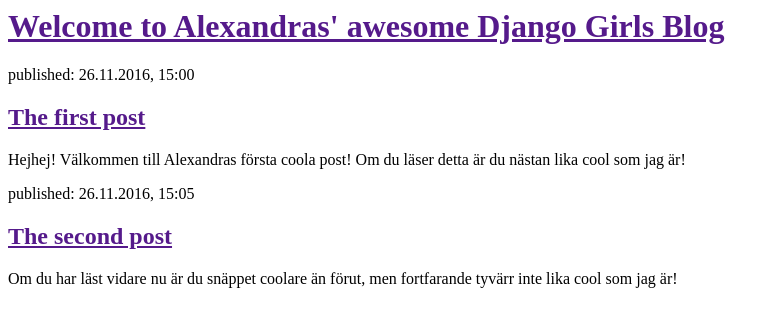
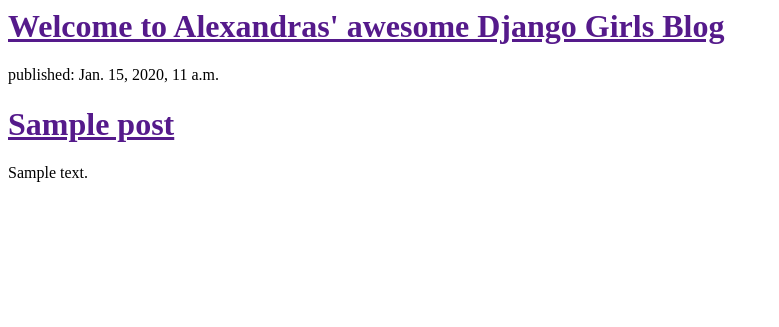
Before and after one commit to Alexandrahagg/my-first-blog, a Django app: template blog/templates/blog/post_list.html in a window 1280 px wide. Shown: the top 327 px of the page, without its empty margins (0-779 px from the left). Run offline with Django 3.2, Linux system fonts and the light colour scheme; the template is opened without the code that fills it: values that come from a table or form of the project are taken from there, others are empty; tables that the repository leaves empty hold one stand-in row (values such as "Sample post").

Commit message:
Modified templates to display posts from database.

```diff
--- a/blog/models.py
+++ b/blog/models.py
@@ -11,7 +11,7 @@
 
 
     def publish(self):
-        self.published_date = timezone.now()
+        self.publiched_date = timezone.now()
         self.save()
 
     def __str__(self):
--- a/blog/templates/blog/post_list.html
+++ b/blog/templates/blog/post_list.html
@@ -9,23 +9,16 @@
 			<h1><a href="">Welcome to Alexandras' awesome Django Girls Blog</a></h1>
 		</div>
 
-		<div>
-			<p>published: 26.11.2016, 15:00</p>
-			<h2><a href="">The first post</a></h2>
-			<p>Hejhej! Välkommen till Alexandras första coola post! Om du läser detta är du nästan lika cool som jag är!</p>
+		{% for post in posts %}
 
-		</div>
+			<div>
+				<p>published: {{ post.publiched_date}}</p>
+				<h1><a href="">{{ post.title }}</a></h1>
+				<p>{{ post.text|linebreaksbr }}</p>
 
+			</div>
 
-
-
-
-		<div>
-			<p> published: 26.11.2016, 15:05</p>
-			<h2><a href="">The second post</a></h2>
-			<p> Om du har läst vidare nu är du snäppet coolare än förut, men fortfarande tyvärr inte lika cool som jag är!</p>
-		</div>
-
+		{% endfor %}
 
 	</body>
 </html>
--- a/blog/views.py
+++ b/blog/views.py
@@ -1,4 +1,7 @@
 from django.shortcuts import render
+from django.utils import timezone
+from .models import Post
 
 def post_list(request):
-	return render(request, 'blog/post_list.html', {})
+	posts = Post.objects.filter(publiched_date__lte=timezone.now()).order_by('publiched_date')
+	return render(request, 'blog/post_list.html', {'posts': posts})
```
